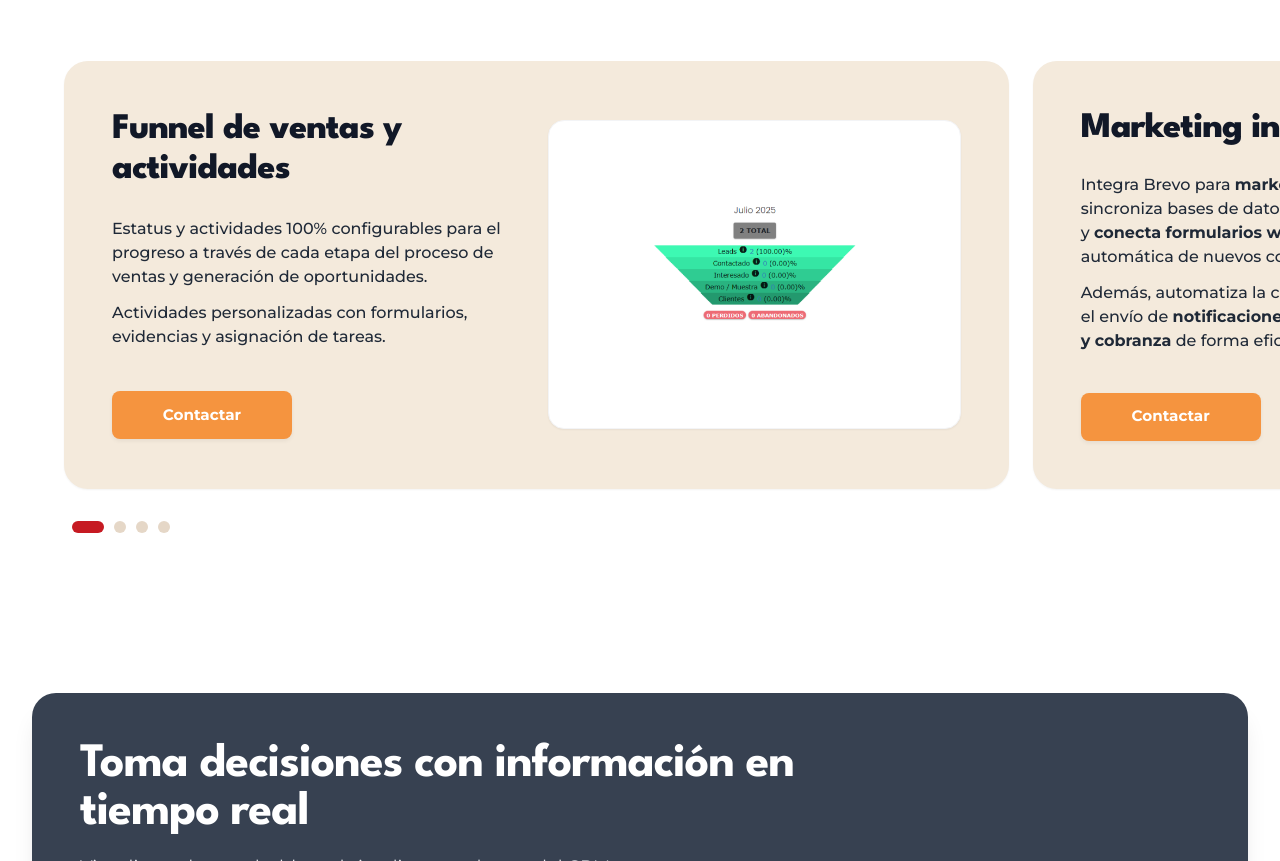
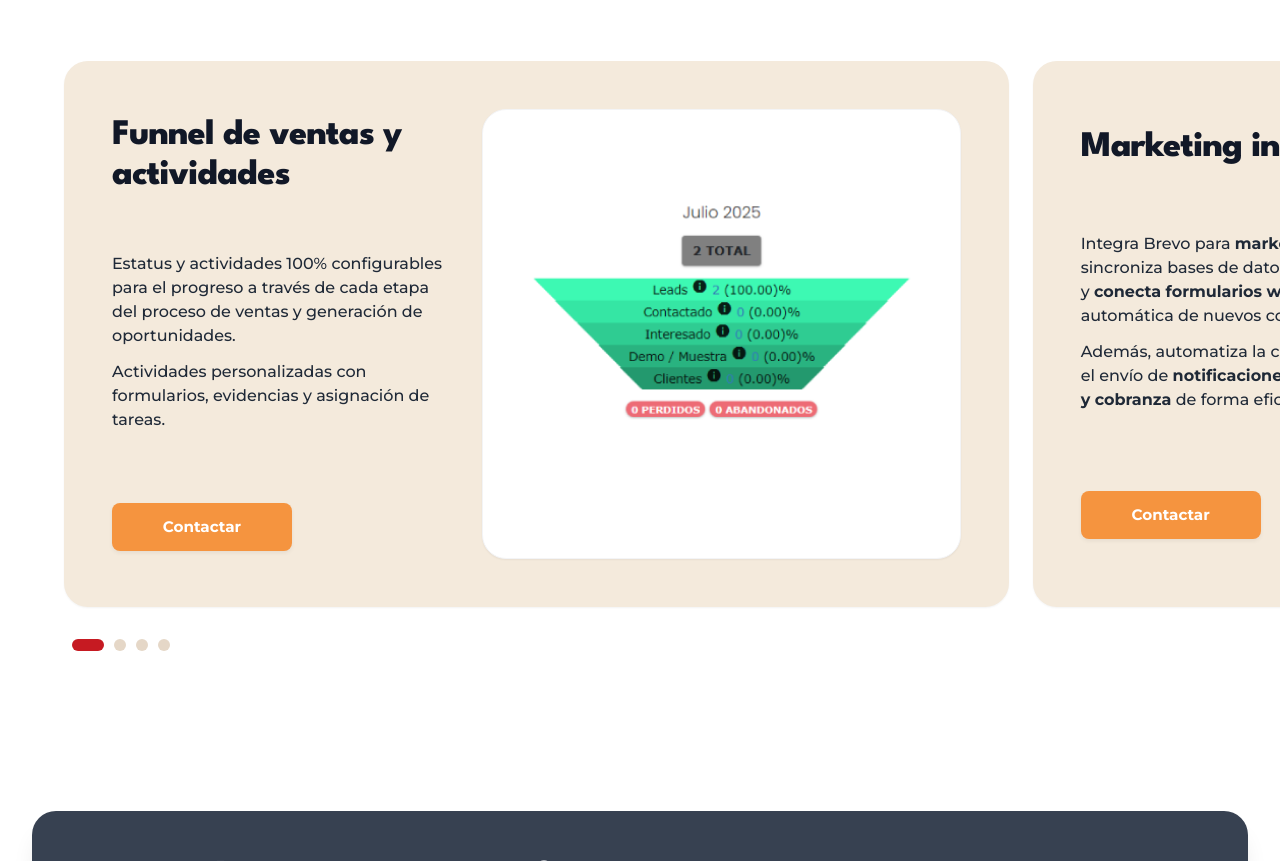
Before and after one commit to Becajona/LPZENIT, a plain HTML site: page index.html in a window 1280 px wide. Shown: the part 2367-3228 px from the top of the page. Drawn offline with nearby package versions, Linux system fonts and the light colour scheme.

Commit message:
Imagen amplia

```diff
--- a/index.html
+++ b/index.html
@@ -306,18 +306,25 @@
                 <div id="carousel-track" class="flex transition-transform duration-500 ease-out gap-6 items-stretch">
 
                     <!-- Card 1: Funnel -->
-                    <div class="carousel-slide flex-shrink-0 w-[92%] sm:w-[88%] md:w-[85%] lg:w-[82%] bg-[#F4EADC] rounded-3xl p-6 sm:p-8 md:p-12 shadow-sm grid grid-cols-1 md:grid-cols-2 gap-6 items-center">
-                        <div class="order-1 md:col-start-1 md:row-start-1 text-center md:text-left">
-                            <h3 class="text-2xl sm:text-3xl md:text-4xl font-extrabold text-gray-900 font-spartan">
+<!-- Card 1: Funnel de ventas y actividades (Imagen Ampliada) -->
+<div class="carousel-slide flex-shrink-0 w-[92%] sm:w-[88%] md:w-[85%] lg:w-[82%] bg-[#F4EADC] rounded-3xl p-6 sm:p-8 md:p-12 shadow-sm grid grid-cols-1 md:grid-cols-12 gap-6 md:gap-10 items-center">
+
+    <!-- Título -->
+    <div class="order-1 md:col-span-5 md:col-start-1 md:row-start-1 text-center md:text-left">
+        <h3 class="text-2xl sm:text-3xl md:text-4xl font-extrabold text-gray-900 font-spartan leading-tight">
             Funnel de ventas y actividades
         </h3>
     </div>
-                        <div class="order-2 md:col-start-2 md:row-start-1 md:row-span-3 flex justify-center items-center">
-                            <div class="bg-white rounded-2xl p-4 sm:p-6 shadow-sm w-full max-w-md aspect-[4/3] flex items-center justify-center border border-gray-100">
-                                <img src="CRM-funel.png" alt="Funnel de Ventas" class="max-h-48 md:max-h-56 w-auto object-contain" onerror="this.src='https://placehold.co/500x350/FFF/333?text=Funnel+de+Ventas'">
+
+    <!-- Imagen Grande (Ocupa 7 de 12 columnas en Desktop) -->
+    <div class="order-2 md:col-span-7 md:col-start-6 md:row-start-1 md:row-span-3 flex justify-center items-center w-full h-full">
+        <div class="bg-white rounded-2xl md:rounded-3xl p-4 sm:p-6 shadow-sm w-full h-full min-h-[300px] sm:min-h-[360px] md:min-h-[410px] flex items-center justify-center border border-gray-100 overflow-hidden">
+            <img src="CRM-funel.png" alt="Funnel de Ventas" class="w-full h-full max-h-[340px] md:max-h-[400px] object-contain scale-105 transition-transform duration-300 hover:scale-110" onerror="this.src='https://placehold.co/700x500/FFF/333?text=Funnel+de+Ventas'">
         </div>
     </div>
-                        <div class="order-3 md:col-start-1 md:row-start-2 text-left">
+
+    <!-- Textos -->
+    <div class="order-3 md:col-span-5 md:col-start-1 md:row-start-2 text-left">
         <p class="text-sm sm:text-base text-gray-800 font-medium mb-3 font-montserrat leading-relaxed">
             Estatus y actividades 100% configurables para el progreso a través de cada etapa del proceso de ventas y generación de oportunidades.
         </p>
@@ -325,13 +332,14 @@
             Actividades personalizadas con formularios, evidencias y asignación de tareas.
         </p>
     </div>
-                        <div class="order-4 md:col-start-1 md:row-start-3 mt-2 md:mt-4 flex justify-center md:justify-start">
+
+    <!-- Botón -->
+    <div class="order-4 md:col-span-5 md:col-start-1 md:row-start-3 mt-2 md:mt-4 flex justify-center md:justify-start">
         <button onclick="openModal()" class="btn-zenit w-full md:w-auto min-w-[180px]">
             Contactar
         </button>
     </div>
 </div>
-
                     <!-- Card 2: Marketing -->
                     <div class="carousel-slide flex-shrink-0 w-[92%] sm:w-[88%] md:w-[85%] lg:w-[82%] bg-[#F4EADC] rounded-3xl p-6 sm:p-8 md:p-12 shadow-sm grid grid-cols-1 md:grid-cols-2 gap-6 items-center">
                         <div class="order-1 md:col-start-1 md:row-start-1 text-center md:text-left">
```
Lines whose indentation alone changed are shown as unchanged.
